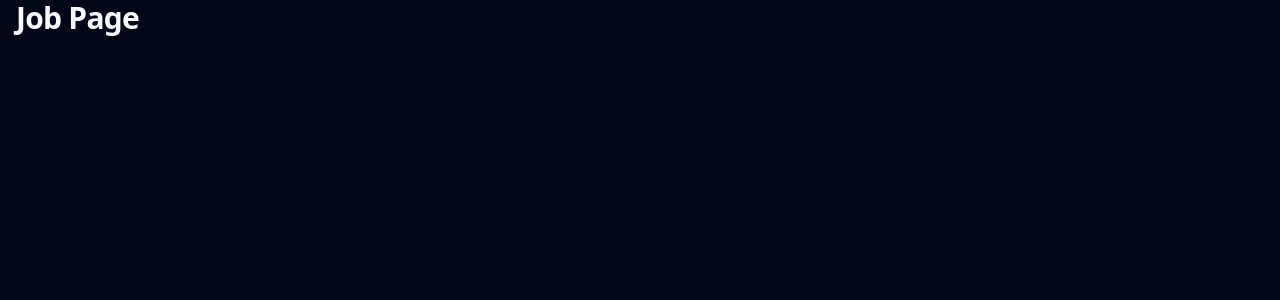
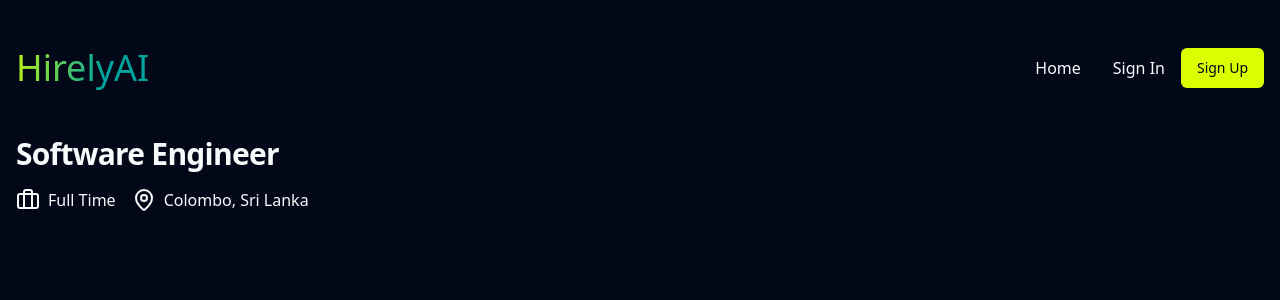
Before and after one commit to Likshan-Lahiru/AI-Driven-Hiring-Platform, a React (Vite) app: page /job/abc in a window 1280 px wide. Shown: the top 300 px of the page. Built offline with nearby package versions, Linux system fonts and the light colour scheme.

Commit message:
add shadcn separator in a project comman through

```diff
--- a/package.json
+++ b/package.json
@@ -10,6 +10,7 @@
     "preview": "vite preview"
   },
   "dependencies": {
+    "@radix-ui/react-separator": "^1.1.0",
     "@radix-ui/react-slot": "^1.1.0",
     "class-variance-authority": "^0.7.0",
     "clsx": "^2.1.1",
--- a/src/components/shared/Navigation.jsx
+++ b/src/components/shared/Navigation.jsx
@@ -1,19 +1,19 @@
 import { Button    } from "../ui/button";
-
+import { Link } from "react-router-dom";
 function Navigation() {
     return (
       <nav className="flex py-12 justify-between items-center">
         <div>
-          <a href={"/"} className="text-4xl font-medium text-underlay-1">
+          <Link  to={"/"} className="text-4xl font-medium text-underlay-1">
             HirelyAI
-          </a>
+          </Link>
         </div>
         <div className="flex justify-center gap-x-8 items-center">
-          <a href="/">Home</a>
+          <Link to="/">Home</Link>
           <div className="flex gap-x-4 items-center">
-            <a href={"/sign-in"}>Sign In</a>
+            <Link to={"/sign-in"}>Sign In</Link>
             <Button asChild>
-            <a href={"/sign-up"}>Sign  Up</a>
+            <Link to={"/sign-up"}>Sign  Up</Link>
             </Button>
           </div>
         </div>
--- /dev/null
+++ b/src/components/ui/separator.jsx
@@ -0,0 +1,23 @@
+import * as React from "react"
+import * as SeparatorPrimitive from "@radix-ui/react-separator"
+
+import { cn } from "@/lib/utils"
+
+const Separator = React.forwardRef((
+  { className, orientation = "horizontal", decorative = true, ...props },
+  ref
+) => (
+  <SeparatorPrimitive.Root
+    ref={ref}
+    decorative={decorative}
+    orientation={orientation}
+    className={cn(
+      "shrink-0 bg-border",
+      orientation === "horizontal" ? "h-[1px] w-full" : "h-full w-[1px]",
+      className
+    )}
+    {...props} />
+))
+Separator.displayName = SeparatorPrimitive.Root.displayName
+
+export { Separator }
--- a/src/pages/home/components/jobCard.jsx
+++ b/src/pages/home/components/jobCard.jsx
@@ -1,8 +1,10 @@
 import { Card, CardHeader,CardContent,CardTitle,CardFooter} from "@/components/ui/card";
 import { Briefcase, MapPin} from "lucide-react";
+import { Link } from "react-router-dom";
 function JobCard(props) {
     return (
-        <Card>
+        <Link to={`/job/${props.job._id}`}>
+         <Card>
             <CardHeader>
                 <CardTitle>{props.job.title}</CardTitle>
             </CardHeader>
@@ -17,7 +19,8 @@ function JobCard(props) {
                       <span>{props.job.location}</span>
                    </div>
             </CardFooter>
-        </Card>
+         </Card>
+        </Link>
     );
 }
 
--- a/src/pages/job/job.page.jsx
+++ b/src/pages/job/job.page.jsx
@@ -1,4 +1,6 @@
 import { useParams } from "react-router-dom";
+import { Briefcase, MapPin } from "lucide-react";
+import Navigation from "@/components/shared/Navigation";
 
 function JobPage() {
     const jobs = [
@@ -42,8 +44,25 @@ function JobPage() {
 
 
     return (
+
         <main className="container px-4">
-            <h2>Job Page</h2>
+        <Navigation />
+             <div>
+        <h2>{job.title}</h2>
+        <div className="flex items-center gap-x-4 mt-4">
+          <div className="flex items-center gap-x-2">
+            <Briefcase />
+            <span>{job.type}</span>
+          </div>
+          <div className="flex items-center gap-x-2">
+            <MapPin />
+            <span>{job.location}</span>
+          </div>
+        </div>
+      </div>
+      <div className="mt-4 py-4">
+        <p>{job.description}</p>
+      </div>
         </main>
      );
 }
```
Also changed, not shown: 1 other file (tests, documents, lock files or other folders).
